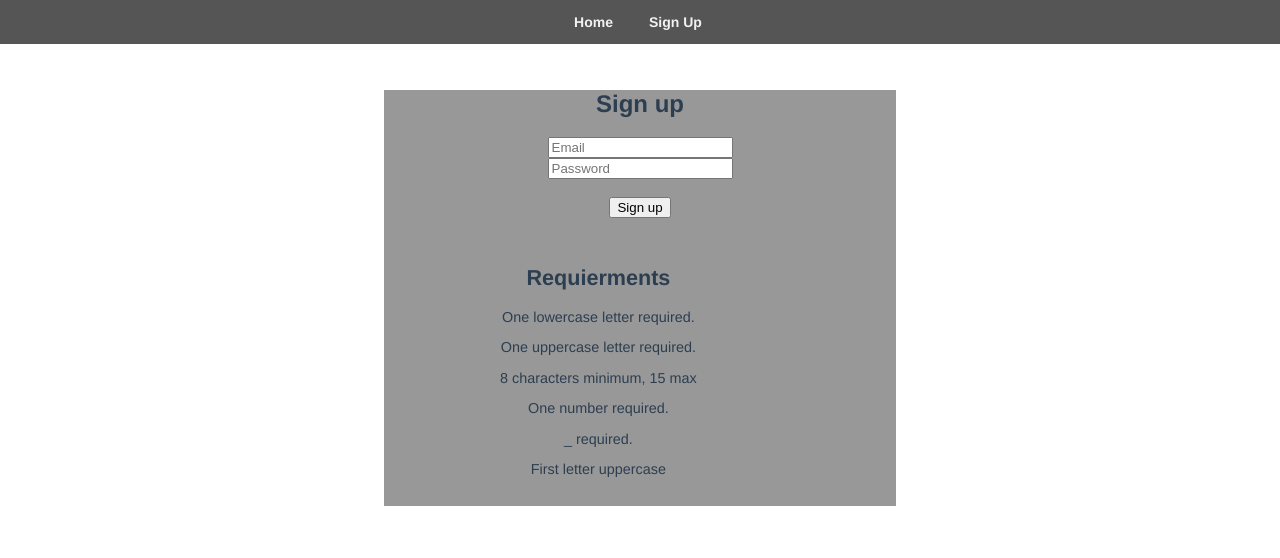
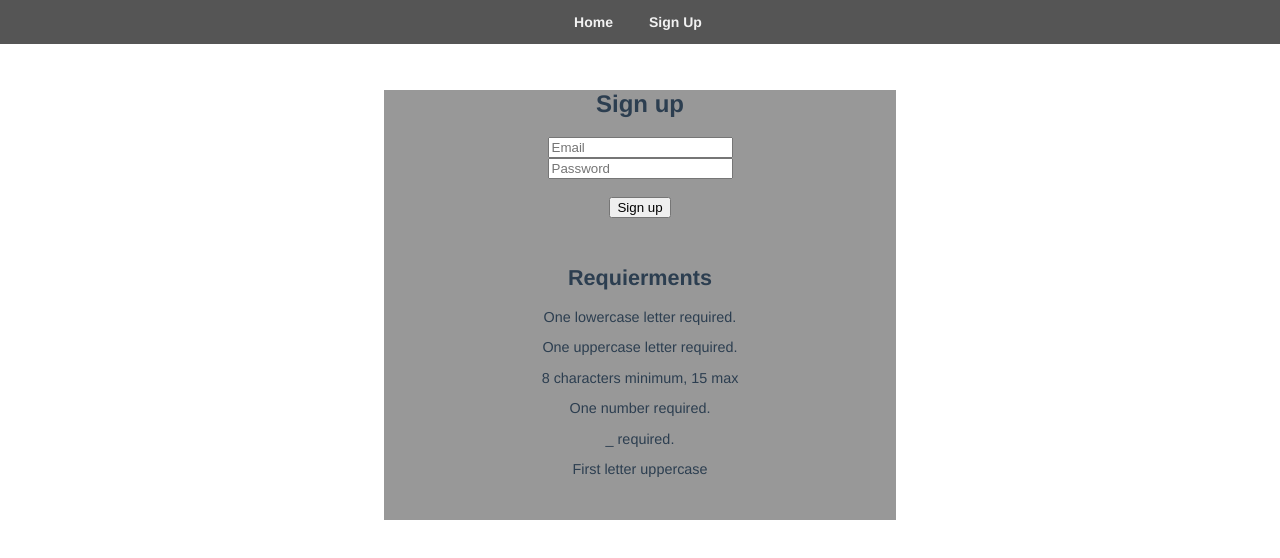
Before and after one commit to anettparismaa/WAD_Homework3, a Vue app in the folder hw3/: page /#/signup in a window 1280 px wide. Shown: the top 558 px of the page. Built offline with nearby package versions, Linux system fonts and the light colour scheme.

Commit message:
fixed password styling

```diff
--- a/hw3/src/views/SignUpView.vue
+++ b/hw3/src/views/SignUpView.vue
@@ -7,6 +7,7 @@
                 <input type="email" name="Email" placeholder="Email" required><br>
                 <div class="password">
   <input :class='{valid:passwordValidation.valid}' :type="passwordVisible ? 'text' :  'password'" v-model="password" pattern="^(?=.*_)(?=.*[a-z])(?=.*[A-Z])(?=.*\d)(?=.*[@$_!%*?&])[A-Za-z\d@$_!%*?&]{8,15}$" placeholder="Password" required></div>
+
                 <br><input type="submit" class="login" value="Sign up"><br>
             </form>
 
@@ -28,9 +29,27 @@
   padding-top: 2%;
 }
 
+
 #login {
   background-color: rgb(152, 152, 152);
+  max-width:600px;
+	margin: 0 auto;
 }
+
+[v-cloak] {
+	opacity:0;
+}
+
+.req {
+  align-self: center;
+	max-width:400px;
+	padding:1em;
+	margin: 1em 0;
+	font-size: .9em;
+	color:darken(#D4DEDF, 50%);
+  display: inline-block;
+}
+
 input{
   box-sizing: border-box;
   max-width: 100%;
@@ -41,6 +60,7 @@ input{
 	margin: 1em 0;
 	font-size: .9em;
 	color:darken(#D4DEDF, 50%);
+  align-items: center;
 }
 </style>
 
@@ -55,7 +75,7 @@ export default {
 				{ message:"8 characters minimum, 15 max", regex:/.{8,15}/ },
 				{ message:"One number required.", regex:/[0-9]+/ },
         { message:"_ required.", regex:/^(?=.*_)+/ },
-        { message:"First letter uppercase", regex:/^[A-Z]+[a-zA-Z]*$/}
+        { message:"First letter uppercase", regex:/^[A-Z]/}
 			],
 			password:'',
 			checkPassword:'',
```
